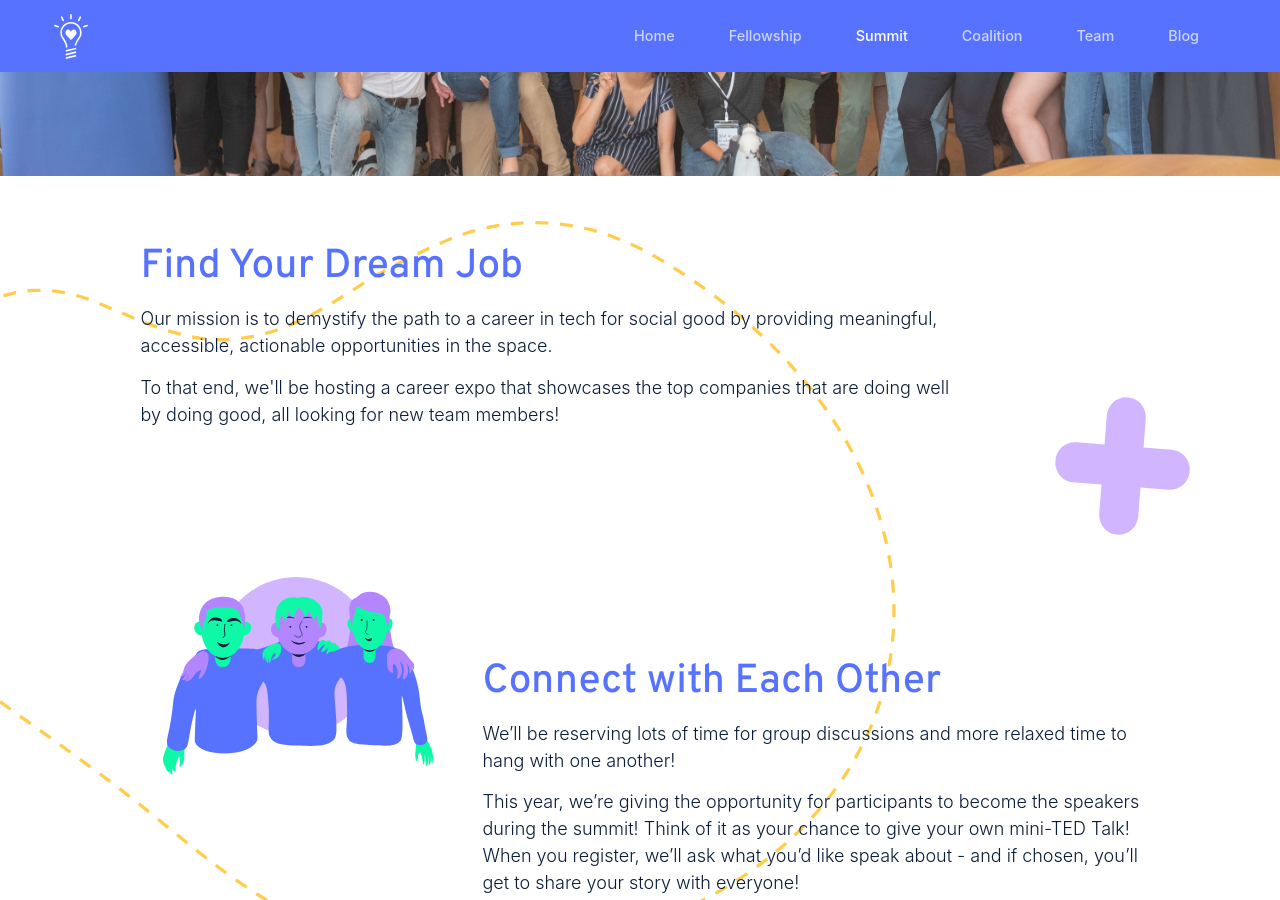
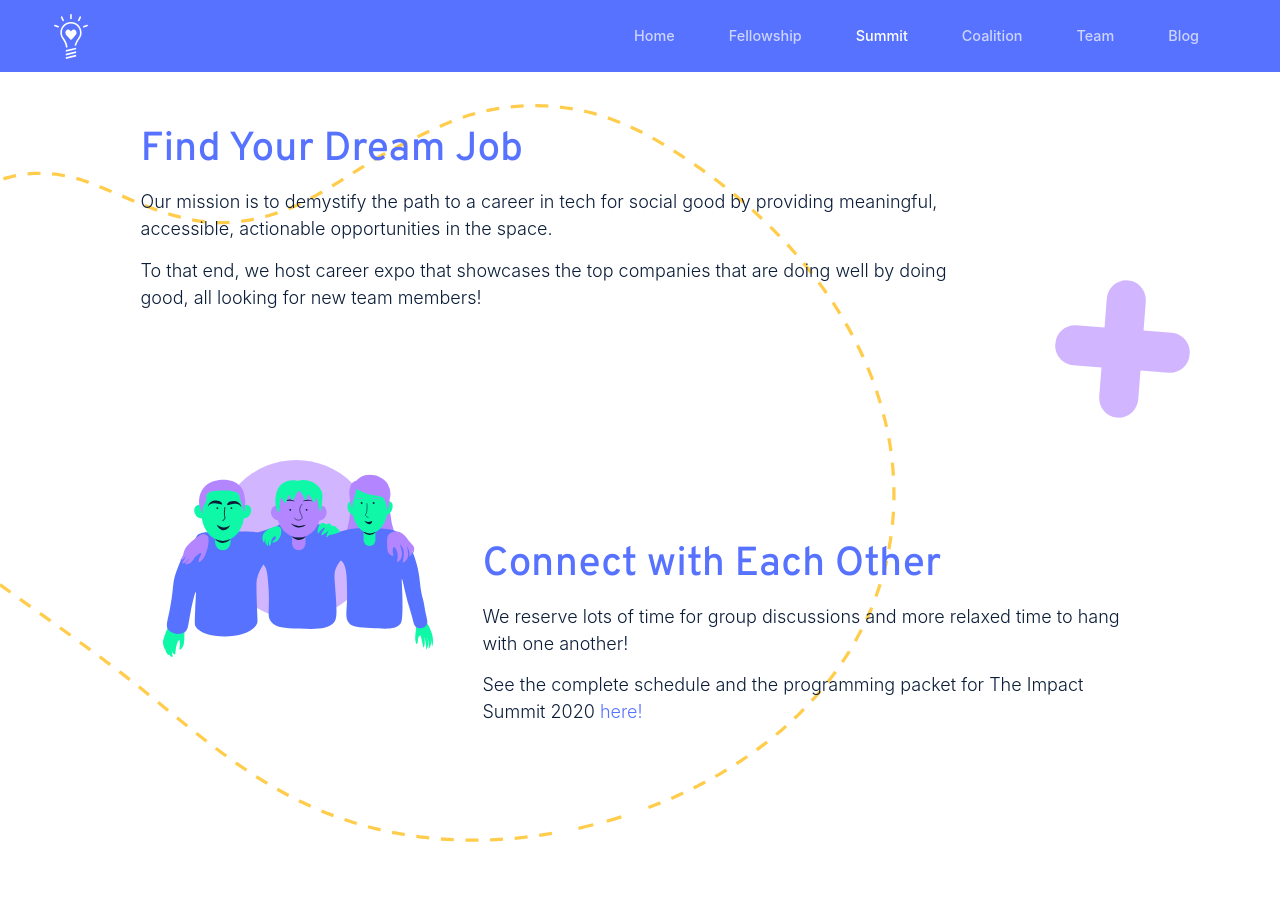
Before and after one commit to impact-labs/impact-labs.github.io, a Jekyll site: the page built from pages/summit.html, in a window 1280 px wide and 900 px high, scrolled down 5088 px. Built offline with Jekyll 4.4.1, drawn with Linux system fonts in a browser that asks for light colours; nearby versions of some CDN libraries; some of the changed text lies outside the part shown.

Commit message:
add back August 2020 updates

```diff
--- a/pages/home.html
+++ b/pages/home.html
@@ -86,7 +86,7 @@
 					The Impact Summit unites students who are passionate about technology and social impact, while connecting them with social entrepreneurs, civic activists, and thought leaders who are leveraging technology for the common good.
 				</p>
 				<p>
-					The next Impact Summit will be taking place online this August!
+					The next Impact Summit will be announced shortly!
 				</p>
 				<br/>
 				<div class="text-md-center">
--- a/pages/summit.html
+++ b/pages/summit.html
@@ -15,12 +15,12 @@
 					An exploration of technology and the future of global development.
 				</p>
 				<p>
-					August 14-16, 2020
+					The 2020 Virtual Impact Summit has now concluded! But don't fret, you can watch our speaker livestreams <a href="https://www.youtube.com/channel/UC7oVAHhAIjTJPDU8k1s2tTg/videos" target="_blank" rel="noreferrer">here.</a>
 				</p>
 				<p>
-					Registration for the 2020 Virtual Impact Summit is now open!
+					<a target="_blank" href="../subscribe/">Subscribe to our newsletter</a> to be notified when applications for the next year's summit open!
 				</p>
-				<a class="btn btn-warning mt-3" role="button" aria-pressed="true" target="_blank" href="https://airtable.com/shrYtyHTCeHsdZszH">Register here</a>
+				<a class="btn btn-warning mt-3" href="../subscribe/" target="_blank" role="button" aria-pressed="true">Subscribe</a>
 			</div>
 		</div>
 		<div class="col-1 col-md-2"></div>
@@ -75,12 +75,7 @@
 		<div class="mb-5 row">
 			<div class="col-12 col-md-7 lead">
 				<h2>Speakers and Workshop Leaders</h2>
-				<p>
-					<a target="_blank" href="https://www.facebook.com/impactlabs.io">Follow us</a> for the 2020 Impact Summit speaker announcements!
-				</p>
-				<p>
-					Featured speakers from past summits.
-				</p>
+				<p>Featured speakers from The Impact Summit 2020.</p>
 			</div>
 			<div class="col-0 col-md-5"></div>
 		</div>
@@ -129,21 +124,22 @@
 
 <section class="pt-4">
 <div class="container">
-	<div class="row">
+	<div class="row d-lg-flex justify-content-between align-items-end">
 		<div class="col-lg-5 col-12 lead">
 			<br/>
 			<h2>The Social Startup Competition</h2>
 			<p>
-				During the summit, we’ll feature a pitch competition for young social entrepreneurs working on projects that are changing the world for the better, with funding awarded to the winners!
+				During the summit, we host a pitch competition for young social entrepreneurs working on projects that are changing the world for the better, with funding awarded to the winners!
 			</p>
 			<p>
-				Working on a startup or non-profit that’s addressing the UN Sustainable Development Goals? Apply to pitch at the summit and share your work with us!
+				Check out the pitches from The Impact Summit 2020 and hear from founders who are making algorithms less biased, using AI for mental health, and growing CRISPR-edited algae to fight climate change!
 			</p>
-			<a class="btn btn-warning mt-3" role="button" aria-pressed="true" target="_blank" href="https://airtable.com/shr6UXPWQZEWdhbHL">Apply here</a>
 		</div>
-		<div class="col-lg-7 col-12"></div>
+		<div class="col-lg-6 col-12 mt-sm-3">
+			<iframe style="width: 100%" width="500" height="400" src="https://www.youtube.com/embed/vueTgtx4Mlc" frameborder="0" allow="accelerometer; autoplay; encrypted-media; gyroscope; picture-in-picture" allowfullscreen></iframe>
+		</div>
 	</div>
-	<img alt="Bolt" class="accent d-none d-md-inline" style="width: 100px; position: relative; float:right;top:-350px" src="/assets/images/accents/bolt.svg" />
+	<img alt="Bolt" class="accent d-none d-md-inline" style="width: 100px; position: relative; float:right;top:-50px" src="/assets/images/accents/bolt.svg" />
 	<img alt="Plus" class="accent d-none d-md-inline" style="width: 150px; position: relative; bottom: -225px;" src="/assets/images/accents/plus.svg" />
 </div>
 </section>
@@ -161,7 +157,7 @@
 					Our mission is to demystify the path to a career in tech for social good by providing meaningful, accessible, actionable opportunities in the space.
 				</p>
 				<p>
-					To that end, we'll be hosting a career expo that showcases the top companies that are doing well by doing good, all looking for new team members!
+					To that end, we host career expo that showcases the top companies that are doing well by doing good, all looking for new team members!
 				</p>
 			</div>
 			<div class="col-lg-2 col-12"></div>
@@ -181,10 +177,10 @@
 			<div class="col-md-8 col-12 mt-md-5 lead">
 				<h2>Connect with Each Other</h2>
 				<p>
-					We’ll be reserving lots of time for group discussions and more relaxed time to hang with one another!
+					We reserve lots of time for group discussions and more relaxed time to hang with one another!
 				</p>
 				<p>
-					This year, we’re giving the opportunity for participants to become the speakers during the summit! Think of it as your chance to give your own mini-TED Talk! When you register, we’ll ask what you’d like speak about - and if chosen, you’ll get to share your story with everyone!
+					See the complete schedule and the programming packet for The Impact Summit 2020 <a href="/impacket" target="_blank">here!</a>
 				</p>
 			</div>
 		</div>
@@ -193,11 +189,10 @@
 
 <section class="pt-4">
 	<div class="container">
-		<div class="text-center">
+		<div class="text-center mb-5">
 			<h2 class="panel-toggle btn btn-warning" data-toggle="collapse" href="#collapseExample" role="button" aria-expanded="false" aria-controls="collapseExample"><svg width="20" height="20" viewBox="0 0 40 40" fill="none" xmlns="http://www.w3.org/2000/svg"><path d="M40 20L0 0V40L40 20Z" fill="#ffffff"/> </svg>
 				&nbsp;&nbsp;Impact Summit FAQs</h2>
 		</div>
-		<br/><br/><br/>
 		<div class="collapse" id="collapseExample">
 			<div class="row card card-body">
 			<div class="col-12 col-md-6 pr-md-4">
@@ -225,7 +220,14 @@
 				<br/>
 				<h4>Who are some of the past speakers you’ve invited to The Impact Summit?</h4>
 				<p>
-					So glad you asked! See our <a target="_blank" href="https://docs.wixstatic.com/ugd/7e8899_3d1cebd4c8f149f7b1aa54958e8b373b.pdf">2018 programming packet</a> along with our 2019 packets from <a target="_blank" href="https://drive.google.com/open?id=1o6LrE__LvWp2udXMoy5SpcX54b_igS9a">Opening Day</a> and <a target="_blank" href="https://drive.google.com/open?id=1yiO-HcIWlUsRiD4YFFXf23OU_DJE5Nx6">Closing Day</a> for a complete list of all past speakers.
+					So glad you asked! See our <a target="_blank"
+						href="https://docs.wixstatic.com/ugd/7e8899_3d1cebd4c8f149f7b1aa54958e8b373b.pdf">2018 programming
+						packet</a> along with our 2019 packets from <a target="_blank"
+						packet,</a> our 2019 packets from <a target="_blank"
+						href="https://drive.google.com/open?id=1o6LrE__LvWp2udXMoy5SpcX54b_igS9a">Opening Day</a> and <a
+						target="_blank" href="https://drive.google.com/open?id=1yiO-HcIWlUsRiD4YFFXf23OU_DJE5Nx6">Closing
+						Day</a> for a complete list of all past speakers.
+						Day</a>, and our <a href="/impacket" target="_blank">packet from 2020</a> for a complete list of all past speakers.
 				</p>
 				<br/>
 				<h4>When and where will the 2020 Impact Summit be taking place?</h4>
```
